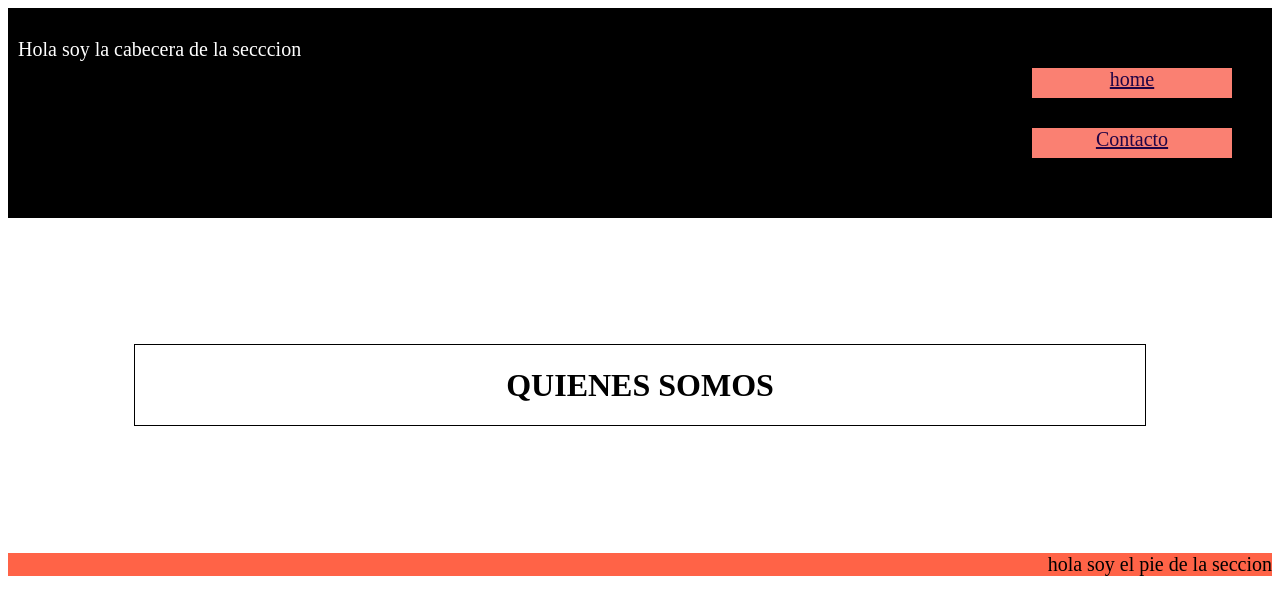
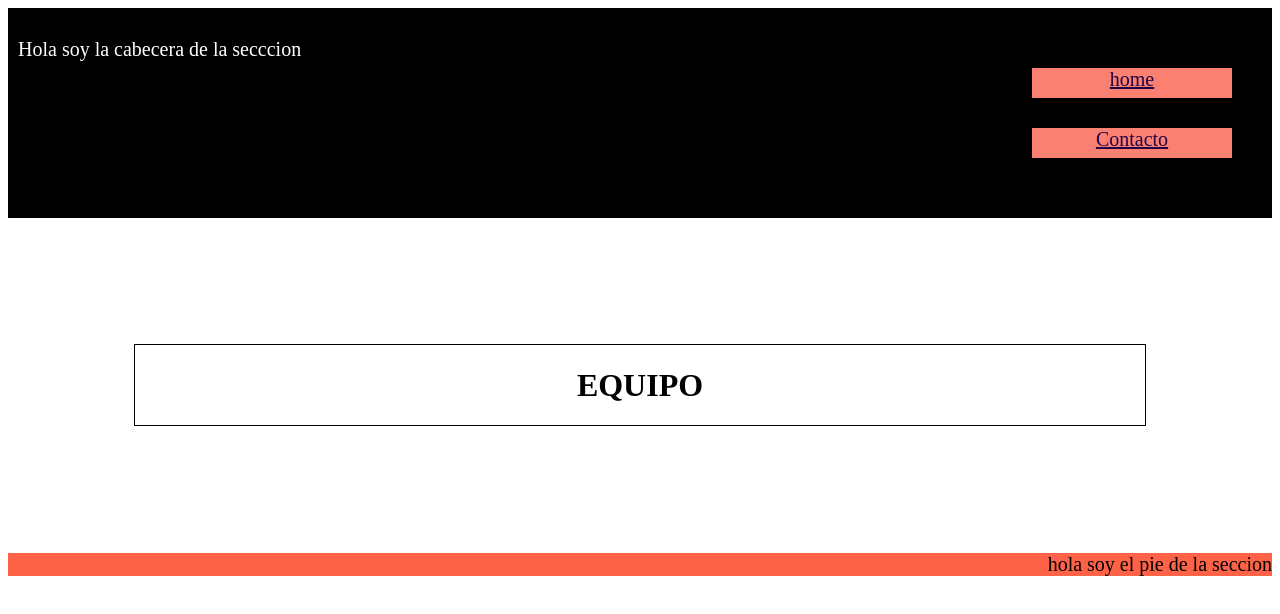
Before and after one commit to jcastillolopez/portfolio, a plain HTML site: page equipo.html in a window 1280 px wide. Drawn offline with Linux system fonts and the light colour scheme.

Commit message:
cambiado a equipo

```diff
--- a/quienes_somos.html
+++ b/equipo.html
@@ -4,7 +4,7 @@
     <meta charset="UTF-8" />
     <meta http-equiv="X-UA-Compatible" content="IE=edge" />
     <meta name="viewport" content="width=device-width, initial-scale=1.0" />
-    <title>Quienes Somos</title>
+    <title>Equipo</title>
     <link rel="stylesheet" href="./style.css" />
   </head>
   <body>
@@ -16,7 +16,7 @@
       </ul>
     </header>
     <main>
-      <h1>QUIENES SOMOS</h1>
+      <h1>EQUIPO</h1>
     </main>
     <footer>
       <p>hola soy el pie de la seccion</p>
```
Also changed, not shown: indexcontacto.html (+1 -1 lines), indexhome.html (+1 -1 lines).
